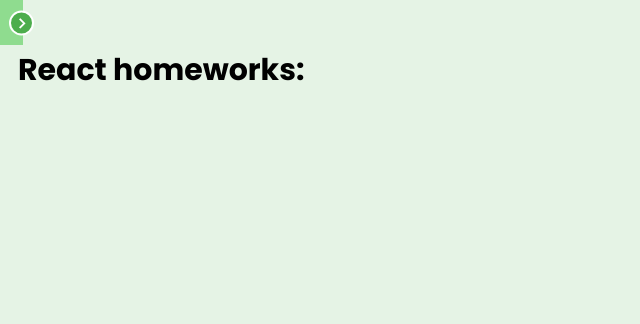
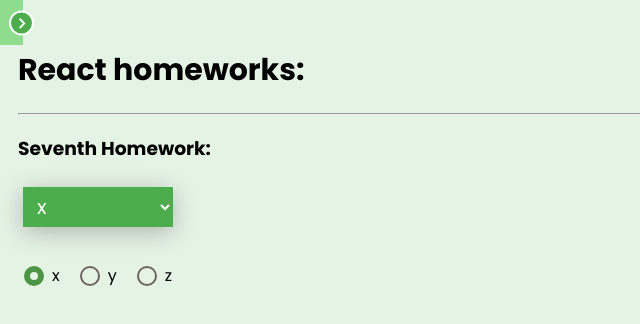
Before and after one commit to horobryh22/react-tasks-from-ignat, a React (Create React App) app: page /react-tasks-from-ignat/junior in a window 1280 px wide. Shown: the top 324 px of the page, without its empty margins (0-640 px from the left). Built offline with nearby package versions, Linux system fonts and the light colour scheme.

Commit message:
Completed 7th homework

```diff
--- a/src/p2-homeworks/h5-rrd-v6/pages/Junior.tsx
+++ b/src/p2-homeworks/h5-rrd-v6/pages/Junior.tsx
@@ -1,17 +1,15 @@
 import React from 'react'
-import HW1 from '../../h1/HW1'
-import HW2 from '../../h2/HW2'
-import HW3 from '../../h3/HW3'
-import HW4 from '../../h4/HW4'
+import HW7 from '../../h7/HW7';
+
 
 export const Junior = () => {
     return (
         <div>
-            {/*<HW7/>*/}
+            <HW7/>
             {/*<HW8/>*/}
             {/*<HW9/>*/}
             {/*<HW10/>*/}
             {/*<HW11/>*/}
         </div>
-    )
+    );
 }
--- a/src/p2-homeworks/h7/HW7.tsx
+++ b/src/p2-homeworks/h7/HW7.tsx
@@ -5,14 +5,12 @@
 const arr = ['x', 'y', 'z']
 
 function HW7() {
-    const [value, onChangeOption] = useState(arr[1])
+    const [value, onChangeOption] = useState(arr[0]);
 
     return (
         <div>
             <hr/>
-            homeworks 7
-
-            {/*should work (должно работать)*/}
+            <h3>Seventh Homework:</h3>
             <div>
                 <SuperSelect
                     options={arr}
@@ -28,12 +26,6 @@
                     onChangeOption={onChangeOption}
                 />
             </div>
-
-            <hr/>
-            {/*для личного творчества, могу проверить*/}
-            {/*<AlternativeSuperSelect/>*/}
-            {/*<AlternativeSuperRadio/>*/}
-            <hr/>
         </div>
     )
 }
--- /dev/null
+++ b/src/p2-homeworks/h7/common/c5-SuperSelect/SuperSelect.module.css
@@ -0,0 +1,20 @@
+.box {
+    padding: 5px;
+    margin-bottom: 20px;
+}
+
+.select {
+    background-color: #4dad4d;
+    color: white;
+    padding: 5px 10px 5px 10px;
+    width: 150px;
+    border: none;
+    font-size: 20px;
+    box-shadow: 0 5px 25px rgba(0, 0, 0, 0.25);
+    -webkit-appearance: button;
+    outline: none;
+}
+
+.option {
+    background-color: rgba(148, 144, 144, 0.3);
+}
--- a/src/p2-homeworks/h7/common/c5-SuperSelect/SuperSelect.tsx
+++ b/src/p2-homeworks/h7/common/c5-SuperSelect/SuperSelect.tsx
@@ -1,30 +1,38 @@
 import React, {SelectHTMLAttributes, DetailedHTMLProps, ChangeEvent} from 'react'
+import classes from './SuperSelect.module.css';
 
 type DefaultSelectPropsType = DetailedHTMLProps<SelectHTMLAttributes<HTMLSelectElement>, HTMLSelectElement>
 
 type SuperSelectPropsType = DefaultSelectPropsType & {
-    options?: any[]
-    onChangeOption?: (option: any) => void
+    options?: Array<string>
+    onChangeOption?: (option: string) => void
 }
 
 const SuperSelect: React.FC<SuperSelectPropsType> = (
     {
         options,
-        onChange, onChangeOption,
+        onChange,
+        onChangeOption,
         ...restProps
     }
 ) => {
-    const mappedOptions: any[] = []; // map options with key
+    const mappedOptions = options?.map((el, i) => {
+        return <option key={i} className={classes.option}>{el}</option>
+    })
 
     const onChangeCallback = (e: ChangeEvent<HTMLSelectElement>) => {
-        // onChange, onChangeOption
+        onChange && onChange(e);
+
+        onChangeOption && onChangeOption(e.currentTarget.value);
     }
 
     return (
-        <select onChange={onChangeCallback} {...restProps}>
-            {mappedOptions}
-        </select>
+        <div className={classes.box}>
+            <select className={classes.select} onChange={onChangeCallback} {...restProps}>
+                {mappedOptions}
+            </select>
+        </div>
     )
 }
 
-export default SuperSelect
+export default SuperSelect;
--- /dev/null
+++ b/src/p2-homeworks/h7/common/c6-SuperRadio/SuperRadio.module.css
@@ -0,0 +1,49 @@
+
+:root {
+    --primary: #4d9446;
+    --seconday: #6e6363;
+}
+
+.label {
+    padding: 6px;
+    border-radius: 50px;
+    display: inline-flex;
+    cursor: pointer;
+    transition: background .3s ease;
+    margin: 8px 0;
+    -webkit-tap-highlight-color: transparent;
+}
+
+.label:hover, label:focus-within {
+    background: rgba(126, 126, 136, 0.2)
+}
+
+.input {
+    vertical-align: middle;
+    width: 20px;
+    height: 20px;
+    border-radius: 10px;
+    background: none;
+    border: 0;
+    box-shadow: inset 0 0 0 2px var(--seconday);
+    appearance: none;
+    padding: 0;
+    margin: 0;
+    transition: box-shadow 150ms cubic-bezier(.95, .15, .5, 1.25);
+    pointer-events: none
+}
+
+.input:focus {
+    outline: none;
+}
+
+.input:checked {
+    box-shadow: inset 0 0 0 6px var(--primary);
+}
+
+.label span {
+    vertical-align: middle;
+    display: inline-block;
+    line-height: 20px;
+    padding: 0 8px;
+}
--- a/src/p2-homeworks/h7/common/c6-SuperRadio/SuperRadio.tsx
+++ b/src/p2-homeworks/h7/common/c6-SuperRadio/SuperRadio.tsx
@@ -1,34 +1,48 @@
 import React, {ChangeEvent, InputHTMLAttributes, DetailedHTMLProps} from 'react'
+import classes from './SuperRadio.module.css';
 
 type DefaultRadioPropsType = DetailedHTMLProps<InputHTMLAttributes<HTMLInputElement>, HTMLInputElement>
 
 type SuperRadioPropsType = DefaultRadioPropsType & {
-    options?: any[]
-    onChangeOption?: (option: any) => void
+    options?: Array<string>
+    onChangeOption?: (option: string) => void
 }
 
 const SuperRadio: React.FC<SuperRadioPropsType> = (
     {
-        type, name,
-        options, value,
-        onChange, onChangeOption,
+        type,
+        name,
+        options,
+        value,
+        onChange,
+        onChangeOption,
         ...restProps
     }
 ) => {
     const onChangeCallback = (e: ChangeEvent<HTMLInputElement>) => {
-        // onChange, onChangeOption
+        onChange && onChange(e);
+
+        console.log(e.currentTarget.value);
+
+        onChangeOption && onChangeOption(e.currentTarget.value);
     }
 
 
-    const mappedOptions: any[] = options ? options.map((o, i) => ( // map options with key
-        <label key={name + '-' + i}>
-            <input
-                type={'radio'}
-                // name, checked, value, onChange
-            />
-            {o}
-        </label>
-    )) : []
+    const mappedOptions = options ? options.map((o, i) => {
+        return (
+            <label className={classes.label} key={name + '-' + i}>
+                <input className={classes.input}
+                       type={'radio'}
+                       name={name}
+                       value={o}
+                       onChange={onChangeCallback}
+                       checked={o === value}
+                       {...restProps}
+                />
+                <span>{o}</span>
+            </label>
+        )
+    }) : [];
 
     return (
         <>
@@ -37,4 +51,4 @@
     )
 }
 
-export default SuperRadio
+export default SuperRadio;
```
Also changed, not shown: src/p2-homeworks/h7/common/c5-SuperSelect/AlternativeSuperSelect.tsx (deleted, +0 -9 lines), src/p2-homeworks/h7/common/c6-SuperRadio/AlternativeSuperRadio.tsx (deleted, +0 -9 lines).
